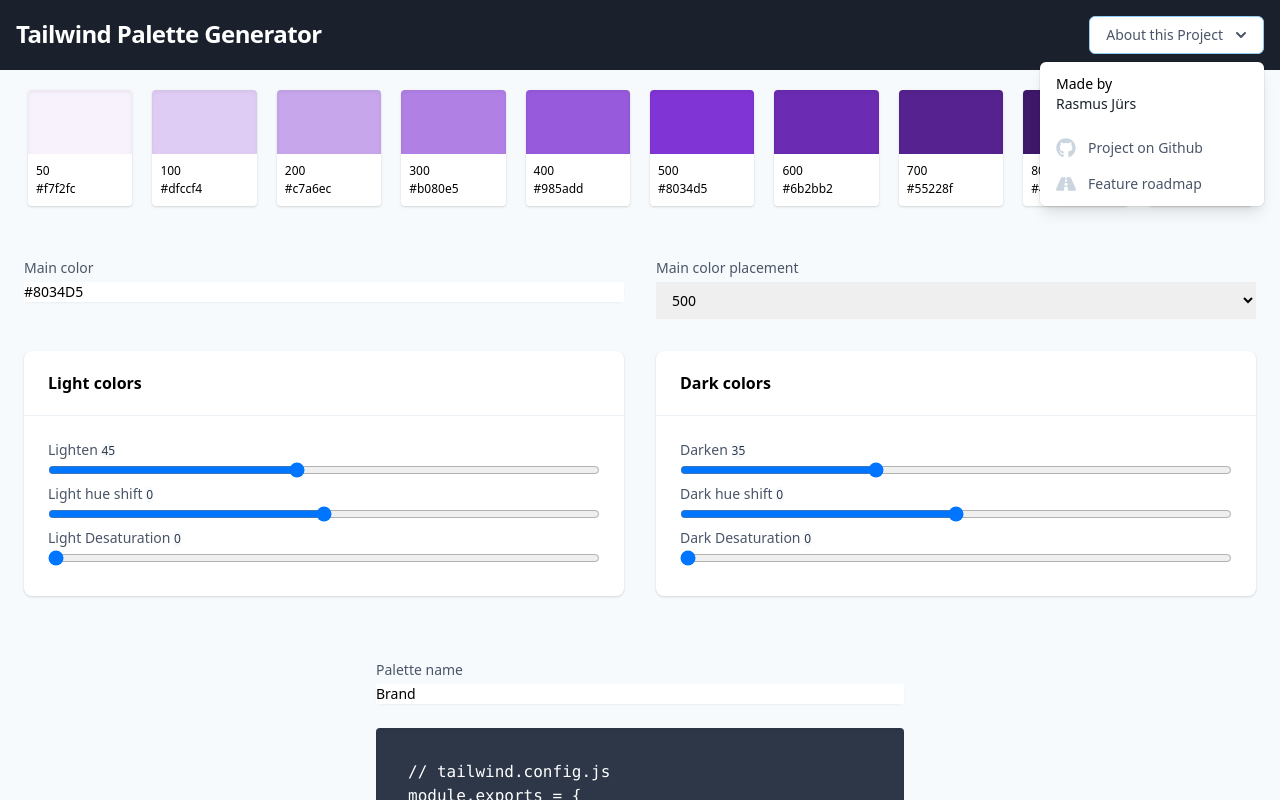
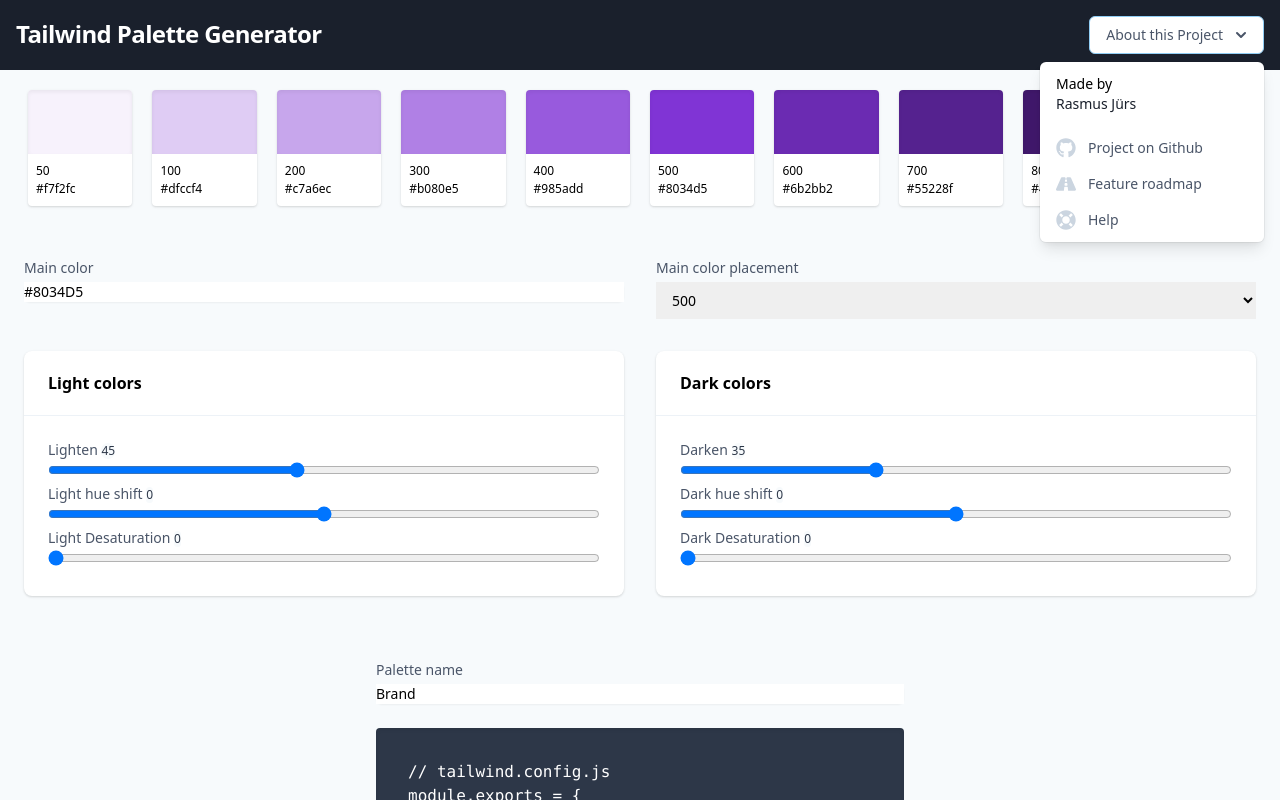
Before and after one commit to Jursdotme/tailwind-palette, a Nuxt app: page / in a window 1280 px wide. Both pictures are taken after a click on the button "About this Project". Shown: the top 800 px of the page. Built offline with nearby package versions, Linux system fonts and the light colour scheme; what @tailwindcss/ui would draw is missing.

Commit message:
Add Help link

```diff
--- a/components/AboutButton.vue
+++ b/components/AboutButton.vue
@@ -103,6 +103,30 @@
             </svg>
             Feature roadmap
           </a>
+          <a
+            href="https://github.com/Jursdotme/tailwind-palette/issues"
+            target="_blank"
+            class="group flex items-center px-4 py-2 text-sm leading-5 text-gray-700 hover:bg-gray-100 hover:text-gray-900 focus:outline-none focus:bg-gray-100 focus:text-gray-900"
+            role="menuitem"
+          >
+            <svg
+              aria-hidden="true"
+              focusable="false"
+              data-prefix="fas"
+              data-icon="life-ring"
+              role="img"
+              xmlns="http://www.w3.org/2000/svg"
+              viewBox="0 0 512 512"
+              class="mr-3 h-5 w-5 text-gray-400 group-hover:text-gray-500 group-focus:text-gray-500"
+            >
+              <path
+                fill="currentColor"
+                d="M256 8C119.033 8 8 119.033 8 256s111.033 248 248 248 248-111.033 248-248S392.967 8 256 8zm173.696 119.559l-63.399 63.399c-10.987-18.559-26.67-34.252-45.255-45.255l63.399-63.399a218.396 218.396 0 0 1 45.255 45.255zM256 352c-53.019 0-96-42.981-96-96s42.981-96 96-96 96 42.981 96 96-42.981 96-96 96zM127.559 82.304l63.399 63.399c-18.559 10.987-34.252 26.67-45.255 45.255l-63.399-63.399a218.372 218.372 0 0 1 45.255-45.255zM82.304 384.441l63.399-63.399c10.987 18.559 26.67 34.252 45.255 45.255l-63.399 63.399a218.396 218.396 0 0 1-45.255-45.255zm302.137 45.255l-63.399-63.399c18.559-10.987 34.252-26.67 45.255-45.255l63.399 63.399a218.403 218.403 0 0 1-45.255 45.255z"
+                class=""
+              ></path>
+            </svg>
+            Help
+          </a>
         </div>
         <!-- <div class="border-t border-gray-100"></div>
         <div class="py-1">
```
